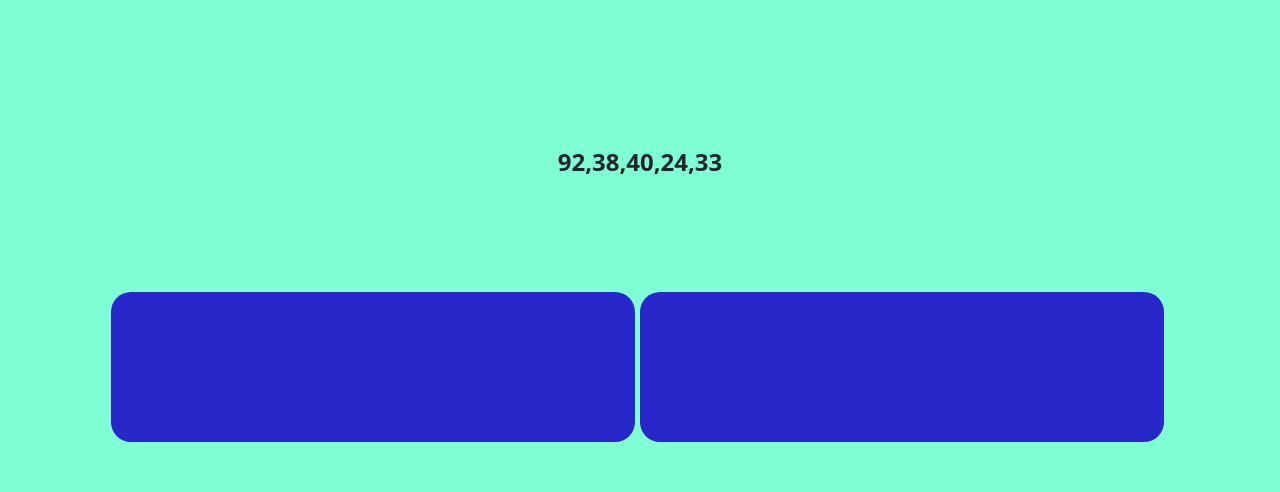
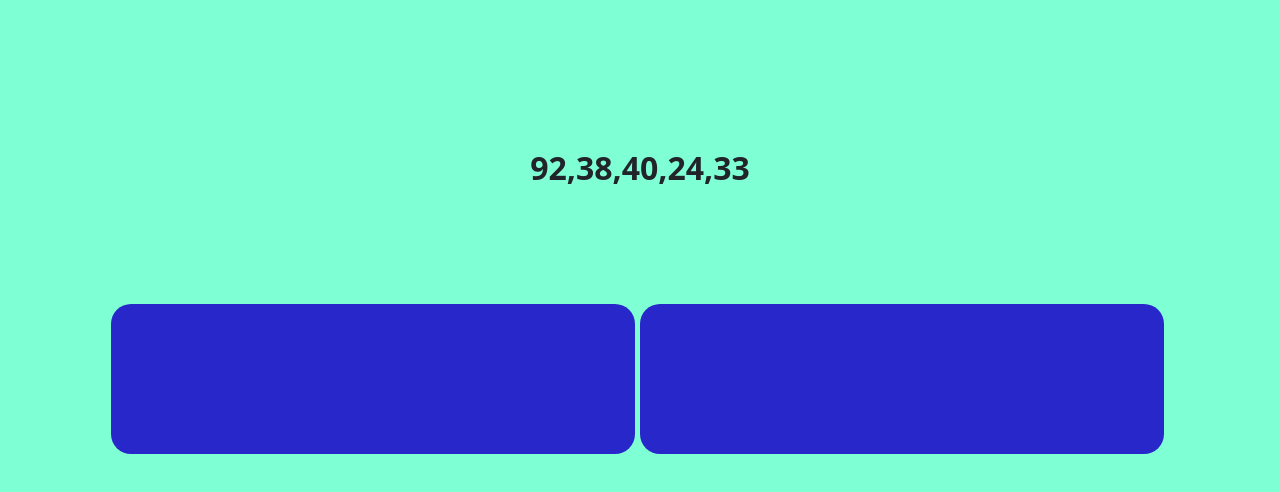
Before and after one commit to giagra91/js-simon, a plain HTML site: page index.html in a window 1280 px wide. Drawn offline with nearby package versions, Linux system fonts and the light colour scheme.

Commit message:
modifica sezione numeri

```diff
--- a/index.html
+++ b/index.html
@@ -24,7 +24,7 @@
         <div class="container p-5">
             <div class="row p-5">
                 <div class="col-12 p-5 text-center">
-                    <p class="fw-bold fs-4" id="output-numbers"></p>
+                    <p class="fw-bold fs-2" id="output-numbers"></p>
                 </div>
             </div>
             <div class="row">
```
